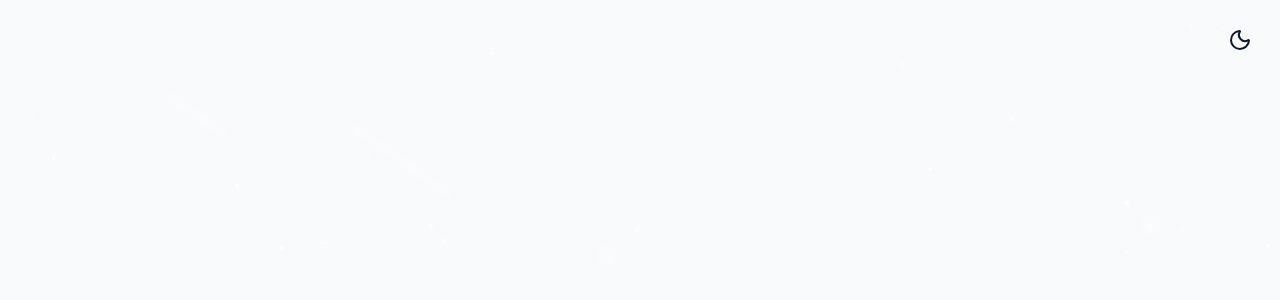
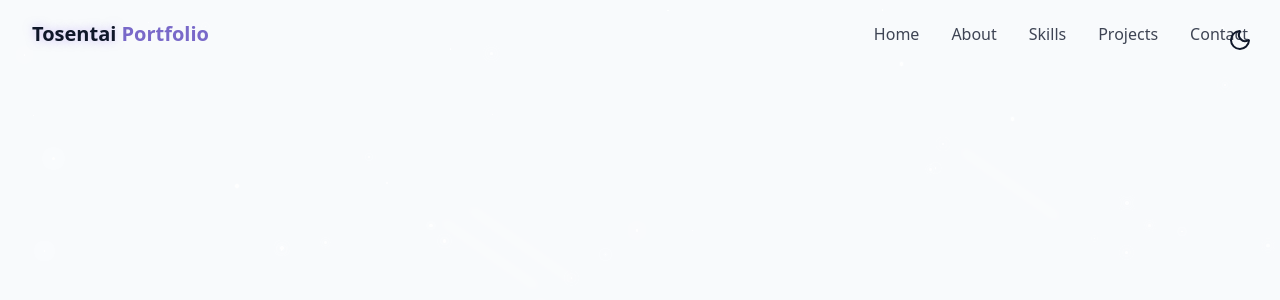
Before and after one commit to tosentai/CV, a React (Vite) app: page / in a window 1280 px wide. Shown: the top 300 px of the page. Built offline with nearby package versions, Linux system fonts and the light colour scheme.

Commit message:
Navbar added

```diff
--- /dev/null
+++ b/src/components/Navbar.jsx
@@ -0,0 +1,97 @@
+import { cn } from "@/lib/utils";
+import { useEffect, useState } from "react";
+import { Menu, X } from "lucide-react";
+
+const navItems = [
+    { name: "Home", href: "#hero" },
+    { name: "About", href: "#about" },
+    { name: "Skills", href: "#skills" },
+    { name: "Projects", href: "#projects" },
+    { name: "Contact", href: "#contact" },
+];
+
+export const Navbar = () => {
+    const [isScrolled, setIsScrolled] = useState(false);
+    const [isMenuOpen, setIsMenuOpen] = useState(false);
+
+    useEffect(() => {
+        const handleScroll = () => {
+            setIsScrolled(window.screenY > 10);
+        };
+
+        window.addEventListener("scroll", handleScroll);
+        return () => {
+            window.removeEventListener("scroll", handleScroll);
+        };
+    }, []);
+
+    return (
+        <nav
+            className={cn(
+                "fixed w-full z-40 transition-all duration-300",
+                isScrolled
+                    ? "py-3 bg-background/80 backdrop-blur-md shadow-xs"
+                    : "py-5"
+            )}
+        >
+            <div className="container flex items-center justify-between">
+                <a
+                    className="text-xl font-bold text-primary flex items-center"
+                    href="#hero"
+                >
+                    <span className="relative z-10">
+                        <span className="text-glow text-foreground">
+                            Tosentai
+                        </span>{" "}
+                        Portfolio
+                    </span>
+                </a>
+
+                {/* Desktop */}
+                <div className="hidden md:flex space-x-8">
+                    {navItems.map((item, key) => (
+                        <a
+                            key={key}
+                            href={item.href}
+                            className="text-foreground/80 hover:text-primary transition-colors duration-300"
+                        >
+                            {item.name}
+                        </a>
+                    ))}
+                </div>
+
+                {/* Mobile */}
+                <button
+                    onClick={() => setIsMenuOpen((prev) => !prev)}
+                    className="md:hidden p-2 text-foreground z-50"
+                    aria-label={isMenuOpen ? "Close menu" : "Open menu"}
+                >
+                    {isMenuOpen ? <X size={24} /> : <Menu size={24} />}
+                </button>
+
+                <div
+                    className={cn(
+                        "fixed inset-0 bg-background/95 backdrop-blur-md z-40 flex flex-col items-center justify-center",
+                        "transition-all duration-300 md:hidden",
+                        isMenuOpen
+                            ? "opacity-100 pointer-events-auto"
+                            : "opacity-0 pointer-events-none"
+                    )}
+                >
+                    <div className="flex flex-col space-y-8 text-xl">
+                        {navItems.map((item, key) => (
+                            <a
+                                key={key}
+                                href={item.href}
+                                className="text-foreground/80 hover:text-primary transition-colors duration-300"
+                                onClick={() => setIsMenuOpen(false)}
+                            >
+                                {item.name}
+                            </a>
+                        ))}
+                    </div>
+                </div>
+            </div>
+        </nav>
+    );
+};
--- a/src/pages/Home.jsx
+++ b/src/pages/Home.jsx
@@ -1,6 +1,6 @@
-import { Star } from "lucide-react";
 import { ThemeToggle } from "../components/ThemeToggle";
 import { StarBackground } from "@/components/StarBackground";
+import { Navbar } from "@/components/Navbar";
 
 export const Home = () => {
     return (
@@ -9,9 +9,8 @@
             <ThemeToggle />
             {/* Background Effects */}
             <StarBackground />
-
             {/* Navbar */}
-
+            <Navbar />
             {/* Main Content */}
 
             {/* Footer */}
```
